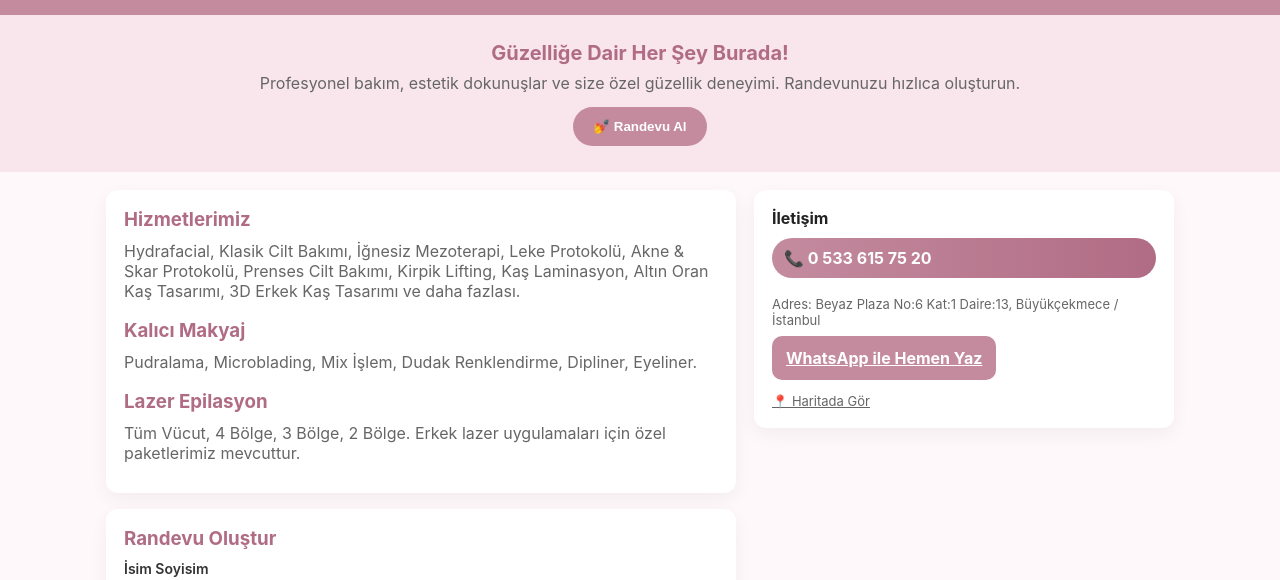
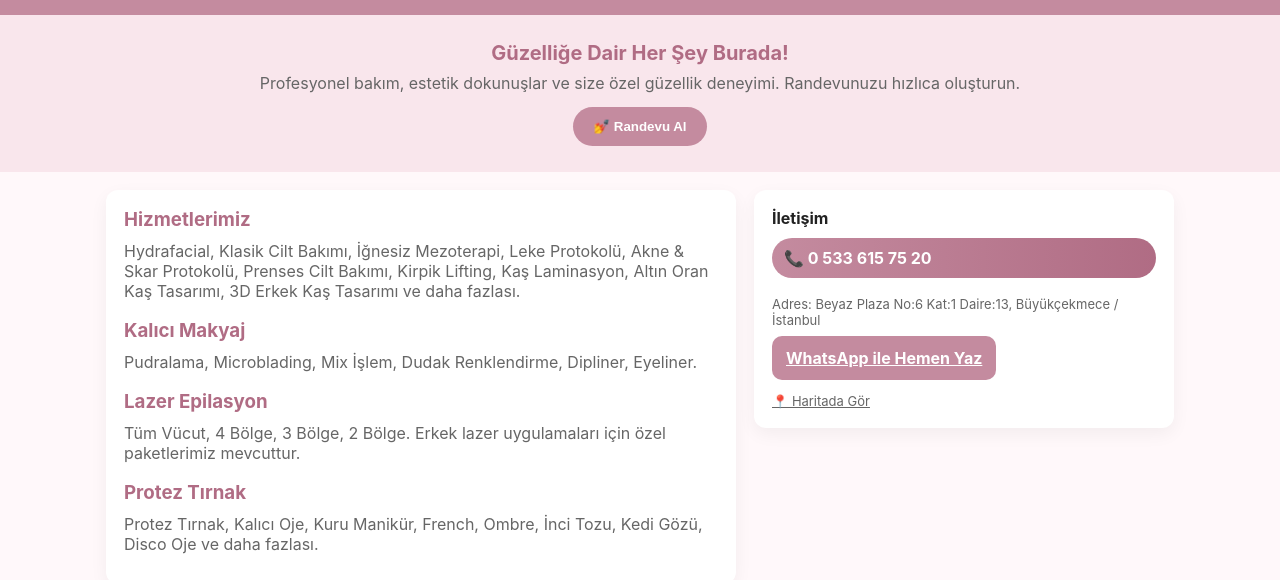
Before and after one commit to ngbeauty/neslihangunerbeauty, a plain HTML site: page index.html in a window 1280 px wide. Shown: the part 170-750 px from the top of the page. Drawn offline with Linux system fonts and the light colour scheme.

Commit message:
Update index.html

```diff
--- a/index.html
+++ b/index.html
@@ -70,6 +70,8 @@
           <p class="lead">Pudralama, Microblading, Mix İşlem, Dudak Renklendirme, Dipliner, Eyeliner.</p>
           <h3 style="margin-top:18px">Lazer Epilasyon</h3>
           <p class="lead">Tüm Vücut, 4 Bölge, 3 Bölge, 2 Bölge. Erkek lazer uygulamaları için özel paketlerimiz mevcuttur.</p>
+          <h3 style="margin-top:18px">Protez Tırnak</h3>
+          <p class="lead">Protez Tırnak, Kalıcı Oje, Kuru Manikür, French, Ombre, İnci Tozu, Kedi Gözü, Disco Oje ve daha fazlası.</p>
         </div>
 
         <div id="randevu" class="card" style="margin-top:16px;">
```
